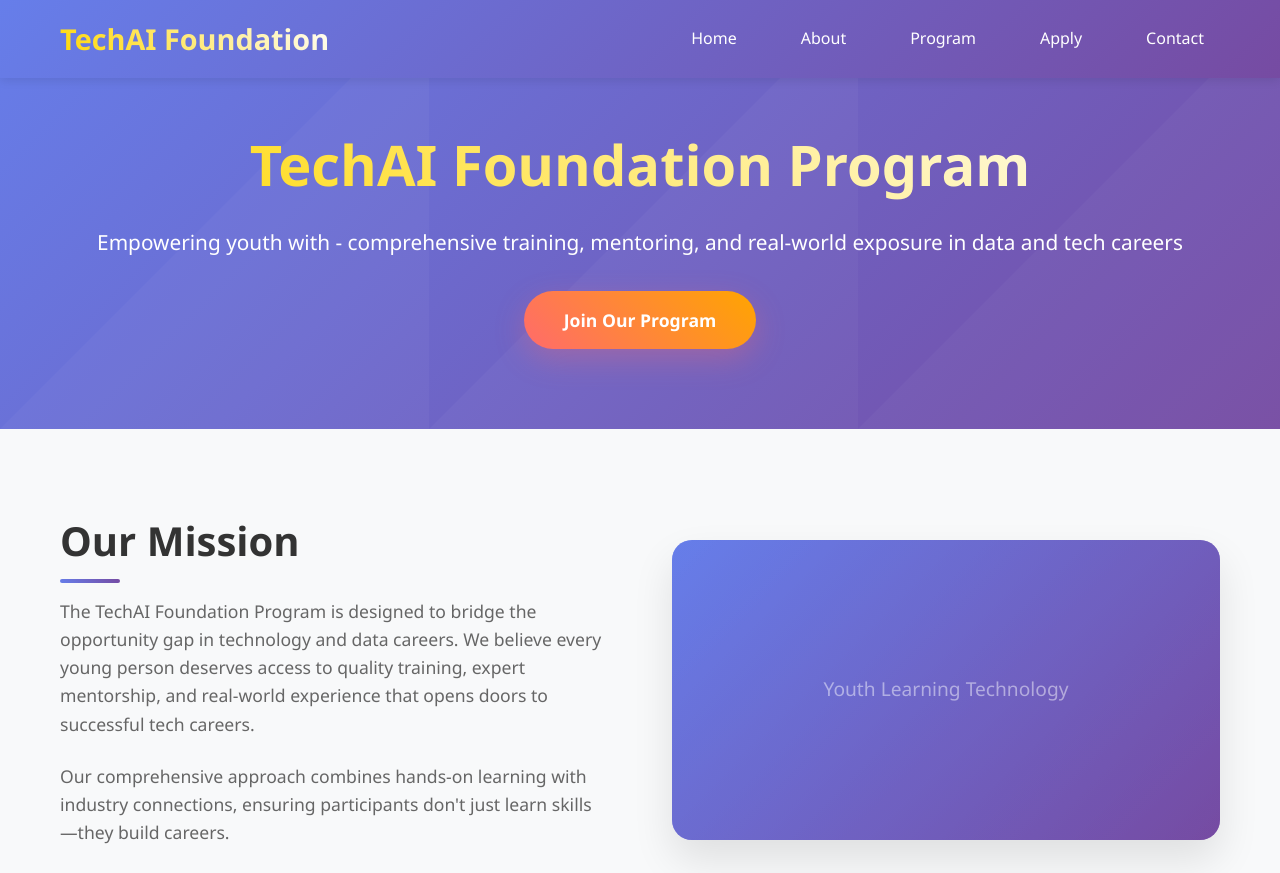
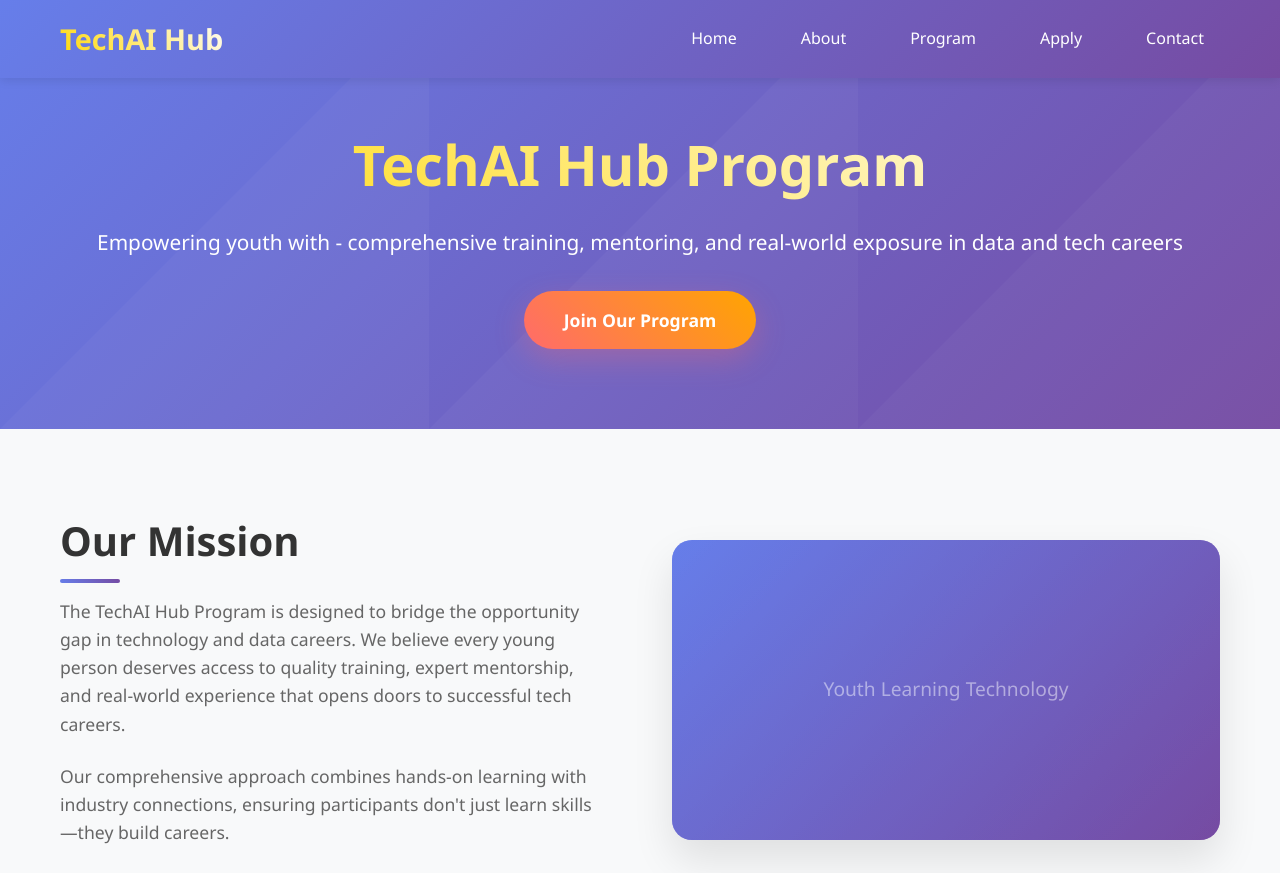
Before and after one commit to Slonetech/TechAIFoundation, a plain HTML site: page index.html in a window 1280 px wide. Shown: the top 873 px of the page. Drawn offline with Linux system fonts and the light colour scheme.

Commit message:
foundation to HUB

```diff
--- a/index.html
+++ b/index.html
@@ -3,7 +3,7 @@
 <head>
     <meta charset="UTF-8">
     <meta name="viewport" content="width=device-width, initial-scale=1.0">
-    <title>TechAI Foundation Program - Empowering Youth in Tech & Data Careers</title>
+    <title>TechAI Hub Program - Empowering Youth in Tech & Data Careers</title>
     <style>
         * {
             margin: 0;
@@ -596,7 +596,7 @@
     <!-- Header -->
     <header>
         <nav class="container">
-            <div class="logo">TechAI Foundation</div>
+            <div class="logo">TechAI Hub</div>
             <ul class="nav-links">
                 <li><a href="#home" onclick="showHome()">Home</a></li>
                 <li><a href="#about">About</a></li>
@@ -611,7 +611,7 @@
     <section id="home" class="hero">
         <div class="container">
             <div class="hero-content">
-                <h1>TechAI Foundation Program</h1>
+                <h1>TechAI Hub Program</h1>
                 <p>Empowering youth with - comprehensive training, mentoring, and real-world exposure in data and tech careers</p>
                 <a href="#apply" class="cta-button" onclick="showApplicationForm()">Join Our Program</a>
             </div>
@@ -624,7 +624,7 @@
             <div class="about-content">
                 <div class="about-text">
                     <h2>Our Mission</h2>
-                    <p>The TechAI Foundation Program is designed to bridge the opportunity gap in technology and data careers. We believe every young person deserves access to quality training, expert mentorship, and real-world experience that opens doors to successful tech careers.</p>
+                    <p>The TechAI Hub Program is designed to bridge the opportunity gap in technology and data careers. We believe every young person deserves access to quality training, expert mentorship, and real-world experience that opens doors to successful tech careers.</p>
                     <p>Our comprehensive approach combines hands-on learning with industry connections, ensuring participants don't just learn skills—they build careers.</p>
                 </div>
                 <div class="about-image">
@@ -642,7 +642,7 @@
                 <div class="highlight-card">
                     <div class="highlight-icon">🎓</div>
                     <h3>Comprehensive TechAI Training</h3>
-                    <p>Complete foundation program covering data science, AI, and emerging technologies with comprehensive training, mentoring, and innovation development opportunities.</p>
+                    <p>Complete Hub program covering data science, AI, and emerging technologies with comprehensive training, mentoring, and innovation development opportunities.</p>
                 </div>
                 <div class="highlight-card">
                     <div class="highlight-icon">👥</div>
@@ -702,7 +702,7 @@
         <div class="container">
             <div class="form-container">
                 <div class="form-header">
-                    <h2>Apply to TechAI Foundation Program</h2>
+                    <h2>Apply to TechAI Hub Program</h2>
                     <p>Take the first step towards your tech career. Fill out the application below and we'll be in touch within 48 hours.</p>
                 </div>
 
@@ -892,12 +892,12 @@
         <div class="container">
             <div class="footer-content">
                 <div class="footer-section">
-                    <h3>TechAI Foundation</h3>
+                    <h3>TechAI Hub</h3>
                     <p>Empowering youth with comprehensive tech and data career opportunities through training, mentoring, and innovation.</p>
                 </div>
                 <div class="footer-section">
                     <h3>Programs</h3>
-                    <p><a href="#program">TechAI Foundation Course</a></p>
+                    <p><a href="#program">TechAI Hub Course</a></p>
                     <p><a href="#program">Mentorship Program</a></p>
                     <p><a href="#program">Innovation Showcase</a></p>
                 </div>
@@ -908,7 +908,7 @@
                     <p>Address: Nairobi, Kenya</p>
                 </div>
             </div>
-            <p>&copy; 2025 TechAI Foundation Program. All rights reserved.</p>
+            <p>&copy; 2025 TechAI Hub Program. All rights reserved.</p>
         </div>
     </footer>
 
```
Also changed, not shown: README.md.
